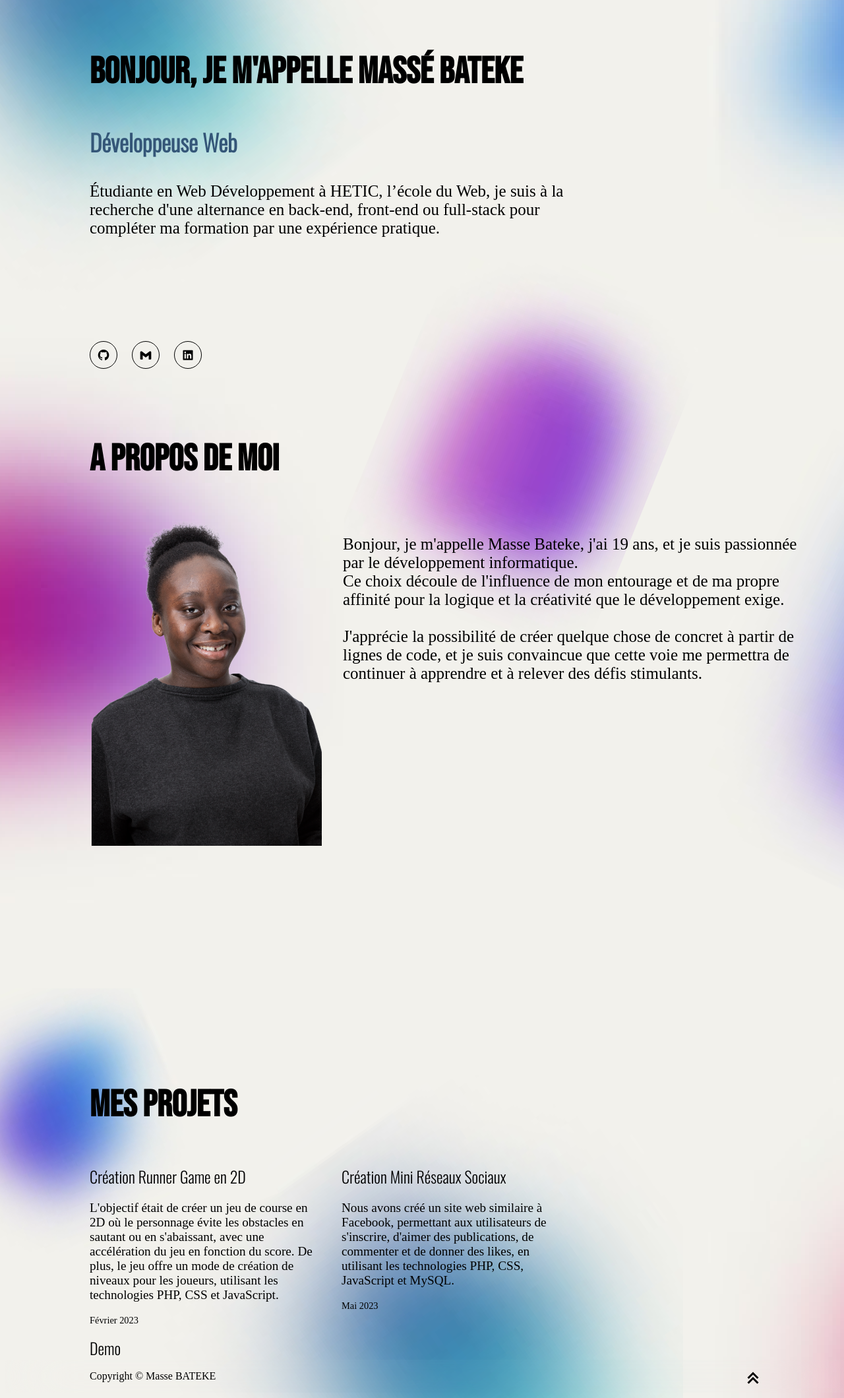
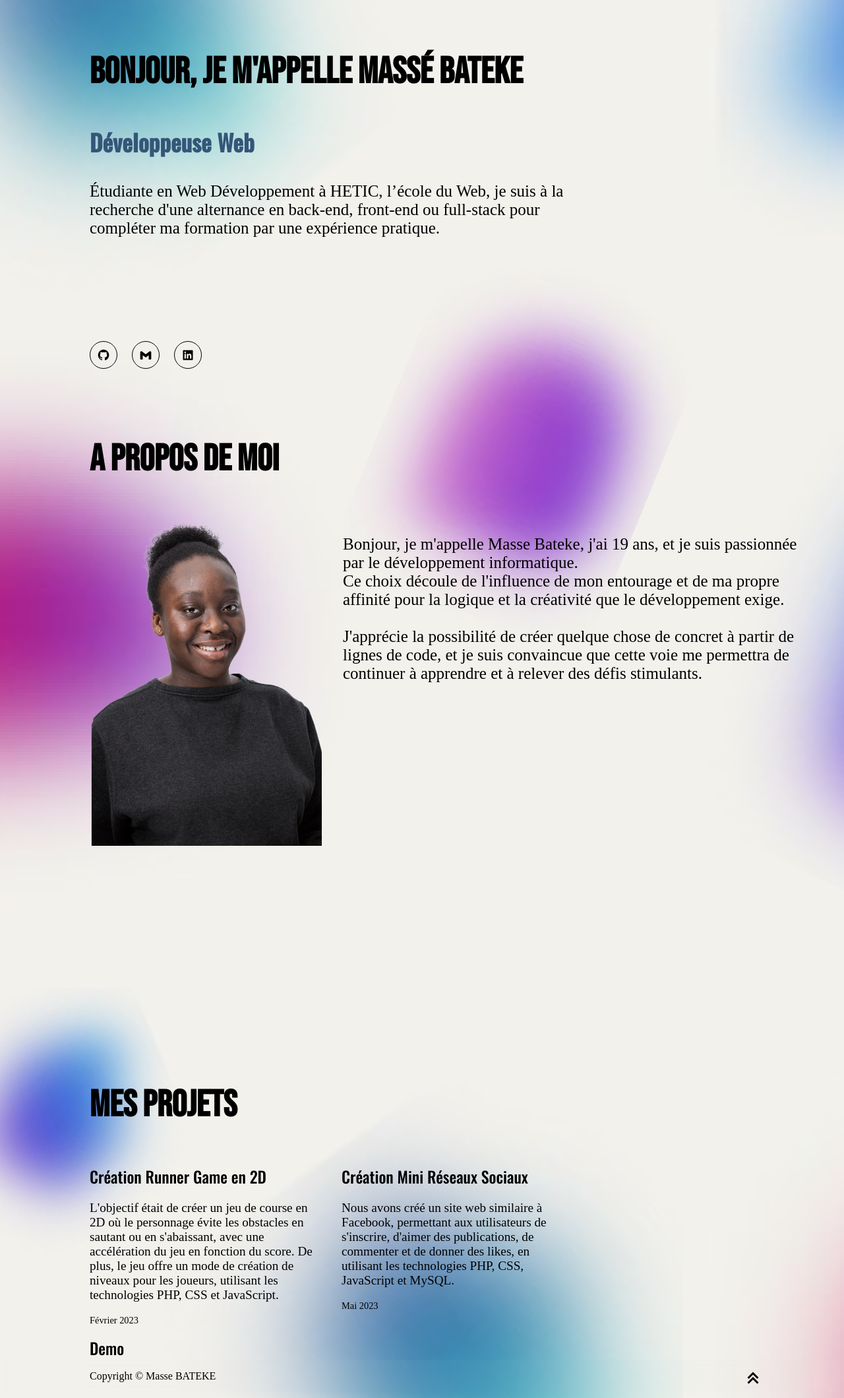
Before and after one commit to massebateke/mass-s-portfolio, a PHP site: page / in a window 1280 px wide. Shown: the part 201-2320 px from the top of the page at 66% size. Run offline with PHP 8.4, Linux system fonts and the light colour scheme.

Commit message:
ajout jeux v9.2 test typo

```diff
--- a/style.css
+++ b/style.css
@@ -1,4 +1,4 @@
-@import url('https://fonts.googleapis.com/css2?family=Oswald:wght@300&display=swap');
+@import url('https://fonts.googleapis.com/css2?family=Oswald:wght@500&display=swap');
 @import url('https://fonts.googleapis.com/css2?family=Bebas+Neue&display=swap');
 
 
@@ -138,6 +138,7 @@ img{
     font-family: 'Bebas Neue', sans-serif;
     position: relative ; /* dispaly = flex ??*/
     font-size: 56px;
+
     display: flex;
     align-items: center;
     padding:0 10%;
```
